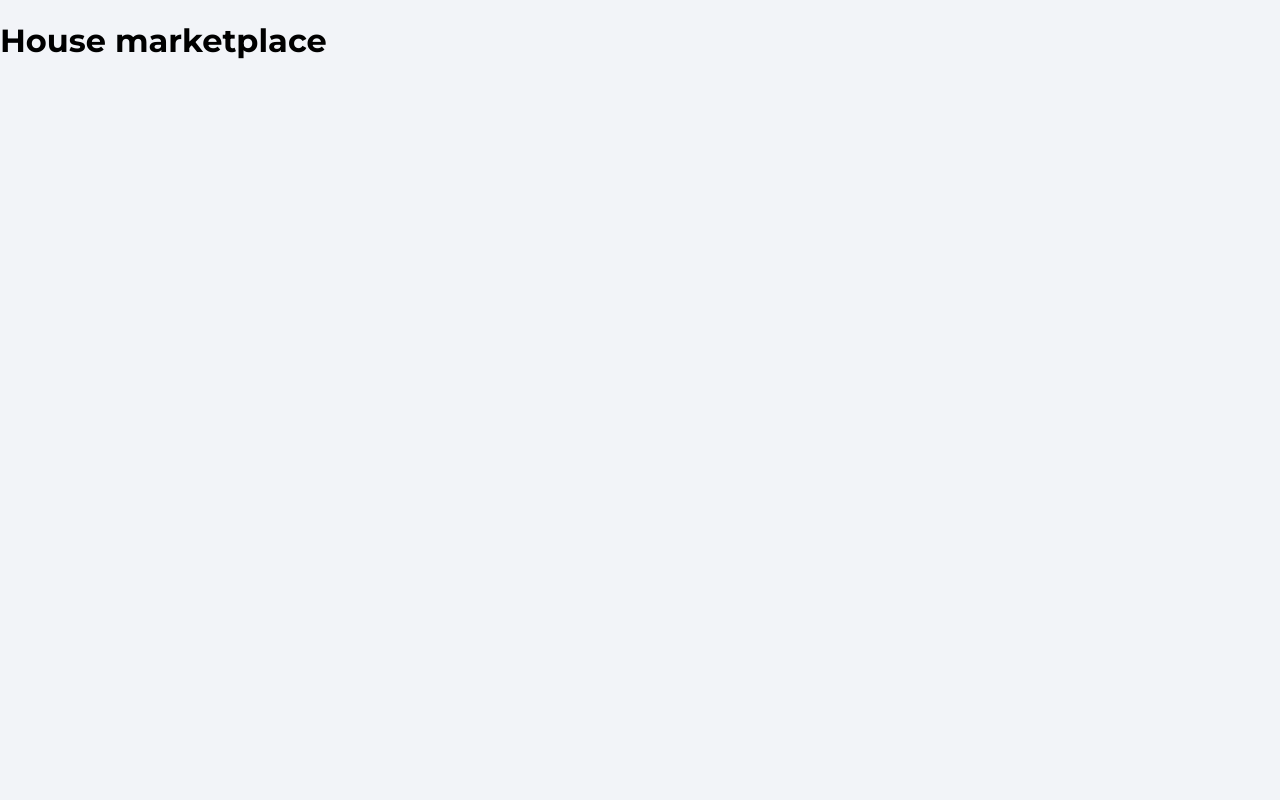
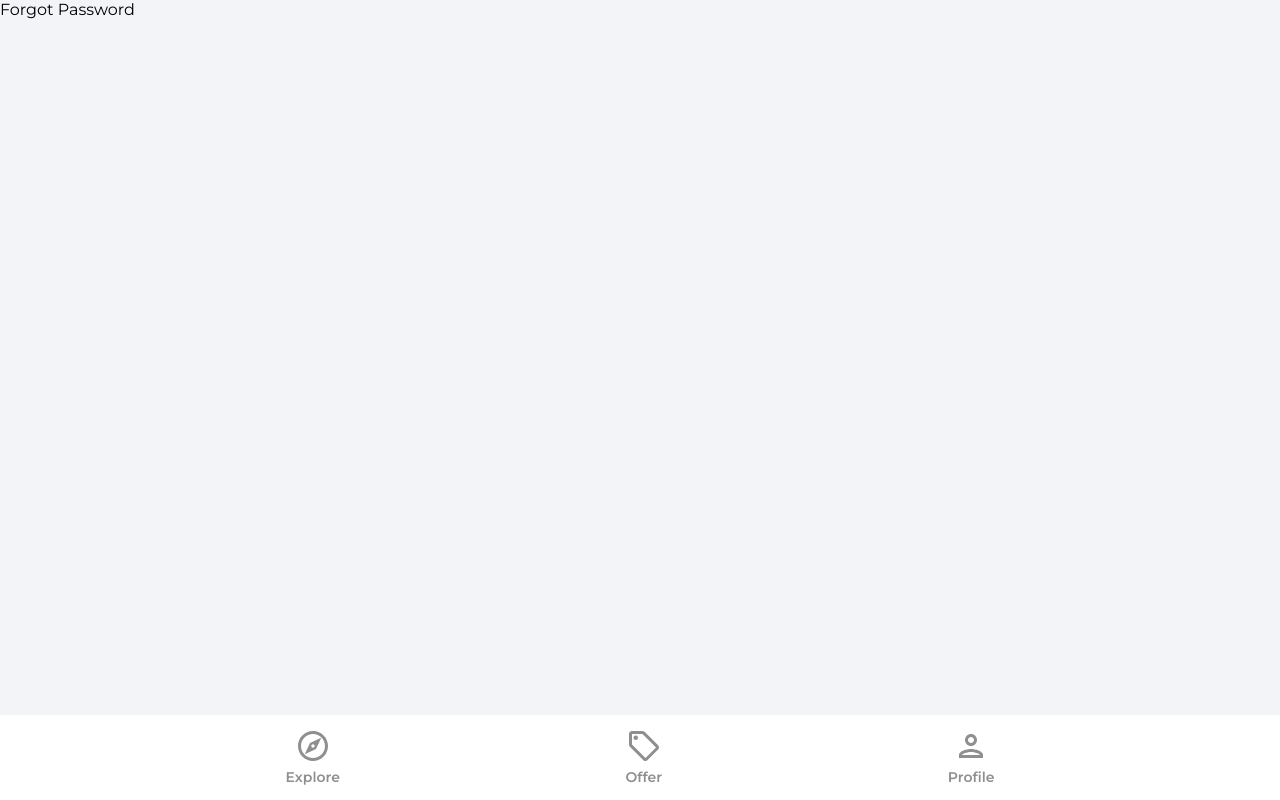
Before and after one commit to Sanki0/House-Martketplace, a React (Create React App) app: page /forgot-password in a window 1280 px wide. Built offline with nearby package versions, Linux system fonts and the light colour scheme.

Commit message:
navbar component & pages

```diff
--- a/package.json
+++ b/package.json
@@ -9,6 +9,7 @@
     "firebase": "^9.6.6",
     "react": "^17.0.2",
     "react-dom": "^17.0.2",
+    "react-router-dom": "^6.2.1",
     "react-scripts": "5.0.0",
     "web-vitals": "^2.1.4"
   },
--- a/public/index.html
+++ b/public/index.html
@@ -24,7 +24,7 @@
       work correctly both with client-side routing and a non-root public URL.
       Learn how to configure a non-root public URL by running `npm run build`.
     -->
-    <title>React App</title>
+    <title>House Marketplace</title>
   </head>
   <body>
     <noscript>You need to enable JavaScript to run this app.</noscript>
--- a/src/App.js
+++ b/src/App.js
@@ -1,7 +1,27 @@
+import { BrowserRouter as Router, Routes, Route } from 'react-router-dom'
+import Navbar from './components/Navbar';
+import Explore from './pages/Explore';
+import ForgotPassword from './pages/ForgotPassword';
+import Offers from './pages/Offers';
+import Profile from './pages/Profile';
+import SignIn from './pages/SignIn';
+import SignUp from './pages/SignUp';
 
 function App() {
   return (
-    <h1>House marketplace</h1>
+    <>
+      <Router>
+        <Routes>
+          <Route exact path='/' element={<Explore />} />
+          <Route exact path='/offers' element={<Offers />} />
+          <Route exact path='/profile' element={<SignIn />} />
+          <Route exact path='/sign-in' element={<SignIn />} />
+          <Route exact path='/sign-up' element={<SignUp />} />
+          <Route exact path='/forgot-password' element={<ForgotPassword />} />
+        </Routes>
+        <Navbar />
+      </Router>
+    </>
   );
 }
 
--- /dev/null
+++ b/src/components/Navbar.jsx
@@ -0,0 +1,39 @@
+import { useNavigate, useLocation } from "react-router-dom";
+import { ReactComponent as OfferIcon } from '../assets/svg/localOfferIcon.svg'
+import { ReactComponent as ExploreIcon } from '../assets/svg/exploreIcon.svg'
+import { ReactComponent as PersonOutlineIcon } from '../assets/svg/personOutlineIcon.svg'
+
+function Navbar() {
+
+  const navigate = useNavigate()
+  const location = useLocation()
+
+  const pathMatchRoute = (route) => {
+    if (route === location.pathname) {
+      return true
+    }
+  }
+
+  return (
+    <footer className="navbar">
+      <nav className="navbarNav">
+        <ul className="navbarListItems">
+          <li className="navbarListItem" onClick={() => navigate('/')}>
+            <ExploreIcon fill={pathMatchRoute('/') ? '#2c2c2c' : '#8f8f8f'} width='36px' height='36px' />
+            <p className={pathMatchRoute('/') ? 'navbarListItemNameActive' : 'navbarListItemName'}>Explore</p>
+          </li>
+          <li className="navbarListItem" onClick={() => navigate('/offers')}>
+            <OfferIcon fill={pathMatchRoute('/offers') ? '#2c2c2c' : '#8f8f8f'} width='36px' height='36px' />
+            <p className={pathMatchRoute('/offers') ? 'navbarListItemNameActive' : 'navbarListItemName'}>Offer</p>
+          </li>
+          <li className="navbarListItem" onClick={() => navigate('/profile')}>
+            <PersonOutlineIcon fill={pathMatchRoute('/profile') ? '#2c2c2c' : '#8f8f8f'} width='36px' height='36px' />
+            <p className={pathMatchRoute('/profile') ? 'navbarListItemNameActive' : 'navbarListItemName'}>Profile</p>
+          </li>
+        </ul>
+      </nav>
+    </footer>
+  )
+}
+
+export default Navbar
--- /dev/null
+++ b/src/pages/Explore.jsx
@@ -0,0 +1,9 @@
+import React from 'react'
+
+function Explore() {
+  return (
+    <div>Explore</div>
+  )
+}
+
+export default Explore
--- /dev/null
+++ b/src/pages/ForgotPassword.jsx
@@ -0,0 +1,9 @@
+import React from 'react'
+
+function ForgotPassword() {
+  return (
+    <div>Forgot Password</div>
+  )
+}
+
+export default ForgotPassword
--- /dev/null
+++ b/src/pages/Offers.jsx
@@ -0,0 +1,9 @@
+import React from 'react'
+
+function Offers() {
+  return (
+    <div>Offers</div>
+  )
+}
+
+export default Offers
--- /dev/null
+++ b/src/pages/Profile.jsx
@@ -0,0 +1,9 @@
+import React from 'react'
+
+function Profile() {
+  return (
+    <div>Profile</div>
+  )
+}
+
+export default Profile
--- /dev/null
+++ b/src/pages/SignIn.jsx
@@ -0,0 +1,9 @@
+import React from 'react'
+
+function SignIn() {
+  return (
+    <div>Sign In</div>
+  )
+}
+
+export default SignIn
--- /dev/null
+++ b/src/pages/SignUp.jsx
@@ -0,0 +1,9 @@
+import React from 'react'
+
+function SignUp() {
+  return (
+    <div>Sign Up</div>
+  )
+}
+
+export default SignUp
```
Also changed, not shown: 1 other file (tests, documents, lock files or other folders).
